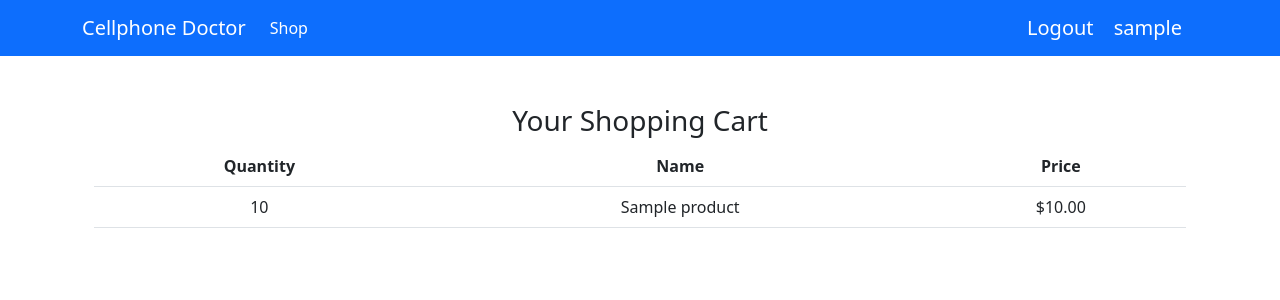
After one commit to morskmorsk/usk-9, a Django app: page /cart/ in a window 1280 px wide. The commit adds this page. Shown: the top 300 px of the page. Run offline with Django 4.2, Linux system fonts and the light colour scheme; a user stored in the database is signed in; tables that the repository leaves empty hold one stand-in row (values such as "Sample post").

Commit message:
Fix shopping cart functionality

```diff
--- a/mysite/store/forms.py
+++ b/mysite/store/forms.py
@@ -1,6 +1,7 @@
 from django.contrib.auth import get_user_model
 from django.contrib.auth.forms import UserCreationForm
 from django.forms import ModelForm
+from .models import ShoppingCartDetail
 
 User = get_user_model()
 
--- a/mysite/store/models.py
+++ b/mysite/store/models.py
@@ -247,7 +247,6 @@ class Inventory(models.Model):
         return f"{self.product.name} in {self.location.name} - Available: {self.quantity_available}"
 
 
-
 class ProductSupplier(models.Model):
     product = models.ForeignKey(Product, on_delete=models.CASCADE)
     supplier = models.ForeignKey(Supplier, on_delete=models.CASCADE)
@@ -441,16 +440,16 @@ class ShoppingCartDetail(models.Model):
         except:
             return Decimal('99999.99')
 
-    def save(self, *args, **kwargs):
-        if self.pk:
-            old_item = ShoppingCartDetail.objects.get(pk=self.pk)
-            if old_item.quantity != self.quantity:
-                # Update inventory reservation based on the new quantity
-                difference = self.quantity - old_item.quantity
-                product_inventory = Inventory.objects.get(product=self.product)
-                product_inventory.quantity_reserved += difference
-                product_inventory.save()
-        super(ShoppingCartDetail, self).save(*args, **kwargs)
+    # def save(self, *args, **kwargs):
+    #     if self.pk:
+    #         old_item = ShoppingCartDetail.objects.get(pk=self.pk)
+    #         if old_item.quantity != self.quantity:
+    #             # Update inventory reservation based on the new quantity
+    #             difference = self.quantity - old_item.quantity
+    #             product_inventory = Inventory.objects.get(product=self.product)
+    #             product_inventory.quantity_reserved += difference
+    #             product_inventory.save()
+    #     super(ShoppingCartDetail, self).save(*args, **kwargs)
 
     def __str__(self):
         return f"Item: {self.product.name} in Cart {self.cart.id} - Quantity: {self.quantity}"
--- a/mysite/store/templates/store/cart_form.html
+++ /dev/null
@@ -1,6 +0,0 @@
-{% extends 'base.html' %}
-
-{% block content %}
-    <h1>Home</h1>
-    <p>Welcome to the home page!</p>
-{% endblock %}
--- a/mysite/store/templates/store/product_detail.html
+++ b/mysite/store/templates/store/product_detail.html
@@ -28,4 +28,10 @@
 {{ form.as_p }} <!-- Render the form fields here -->
 <!-- ... Rest of your template ... -->{% endcomment %}
 <a href="{% url 'home' %}" class="btn btn-primary">Back to Product List</a>
+<form action="{% url 'add_to_cart' product.id %}" method="post">
+  {% csrf_token %}
+  {% comment %} <input type="text" name="quantity" value="1"> {% endcomment %}
+  <input type="text" name="price">
+  <input type="submit" value="Add to Cart">
+</form>
 {% endblock %}
--- /dev/null
+++ b/mysite/store/templates/store/shopping_cart_list.html
@@ -0,0 +1,30 @@
+{% extends "base.html" %}
+{% block content %}
+<div class="container mt-3">
+  <h3>Your Shopping Cart</h3>
+  <table class="table">
+    <thead>
+      <tr>
+        <th scope="col">Quantity</th>
+        <th scope="col">Name</th>
+        <th scope="col">Price</th>
+        {% comment %} <th scope="col">Total</th> {% endcomment %}
+      </tr>
+    </thead>
+    <tbody>
+      {% for item in shopping_cart_items %}
+      <tr>
+        <td>{{ item.quantity }}</td>
+        <td>{{ item.product.name }}</td>
+        <td>${{ item.price }}</td>
+        {% comment %} <td>${{ item.total }}</td> {% endcomment %}
+      </tr>
+      {% empty %}
+        <tr>
+          <td colspan="6">Your cart is empty.</td>
+        </tr>
+      {% endfor %}
+    </tbody>
+  </table>
+</div>
+{% endblock %}
--- a/mysite/store/urls.py
+++ b/mysite/store/urls.py
@@ -1,11 +1,15 @@
 from django.urls import path
 from .views import (ProductListView,
                     ProductDetailView,
+                    AddToCartView,
+                    ShoppingCartDetailListView
                     )
 
 urlpatterns = [
      path('', ProductListView.as_view(), name='home'),
      path('products/<int:pk>/', ProductDetailView.as_view(), name='product-detail'),
+     path('add-to-cart/<int:product_id>/', AddToCartView.as_view(), name='add_to_cart'),
+     path('cart/', ShoppingCartDetailListView.as_view(), name='cart'),
      # path('cart-form', CartDetailFormView.as_view(), name='cart-form',),
      # path('add-to-cart/<int:id>/', AddToCartView.as_view(), name='add-to-cart'),
      # path('shopping-cart/', ShoppingCartListView.as_view(), name='shopping-cart-list'),
--- a/mysite/store/views.py
+++ b/mysite/store/views.py
@@ -1,8 +1,8 @@
+from typing import Any
 from django.views.generic import ListView, DetailView, CreateView, UpdateView, DeleteView, FormView, TemplateView
 from django.shortcuts import redirect, get_object_or_404, render
 from django.contrib.auth.mixins import LoginRequiredMixin
 from django.contrib.auth.views import LoginView
-from .models import Product
 from django.urls import reverse_lazy
 import logging
 from django.contrib import messages
@@ -11,6 +11,9 @@ from django.urls import reverse_lazy
 from django.views.generic.edit import FormView
 from .forms import UserForm
 from django.contrib.auth import login
+from django.views import View
+from .models import Product, ShoppingCart, ShoppingCartDetail
+from django.core.exceptions import ObjectDoesNotExist
 
 from .models import Product
 
@@ -45,3 +48,29 @@ class RegisterView(FormView):
 
     def form_invalid(self, form):
         return super().form_invalid(form)
+
+
+class AddToCartView(LoginRequiredMixin, View):
+    def post(self, request, *args, **kwargs):
+        product = get_object_or_404(Product, id=kwargs.get('product_id'))
+        cart, created = ShoppingCart.objects.get_or_create(user=request.user)
+        cart_detail, created = ShoppingCartDetail.objects.get_or_create(
+            cart=cart,
+            product=product,
+            price=request.POST.get('price'),
+            defaults={'quantity': 1},
+        )
+        if not created:
+            cart_detail.quantity += 1
+        cart_detail.save()
+        return redirect('cart')  # Redirect to product list or cart page
+
+
+
+class ShoppingCartDetailListView(LoginRequiredMixin, ListView):
+    model = ShoppingCartDetail
+    template_name = 'store/shopping_cart_list.html'
+    context_object_name = 'shopping_cart_items'
+
+    def get_queryset(self):
+        return self.model.objects.filter(cart__user=self.request.user)
```
